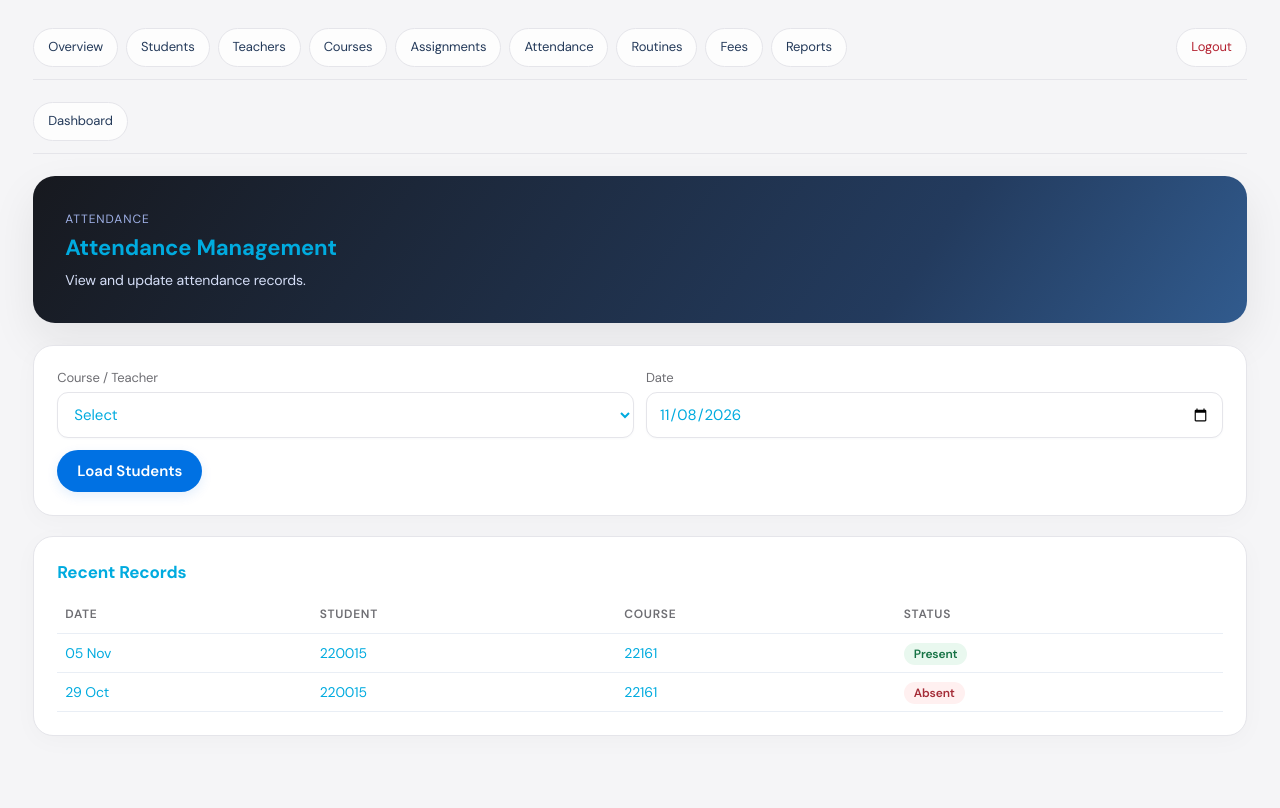
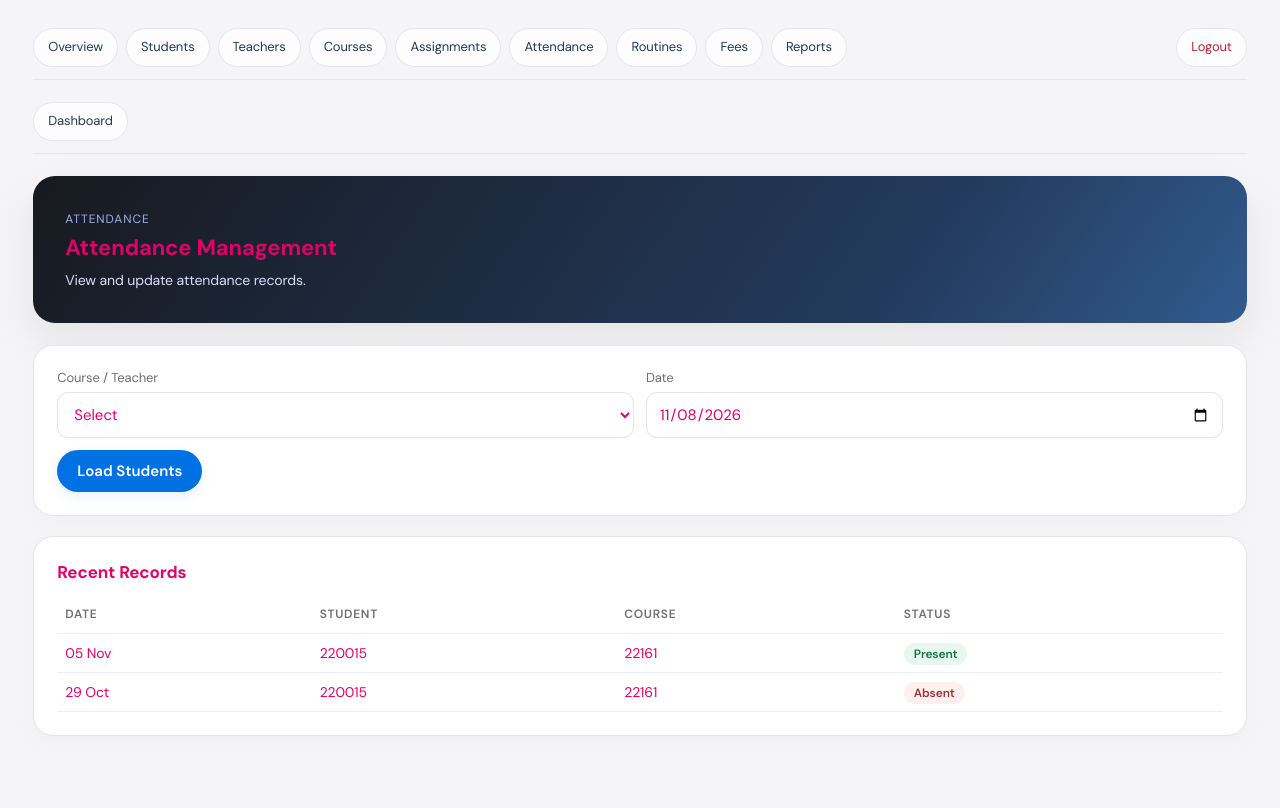
Before and after one commit to mdshihab56/student-attendance-management-system-using-django-including-dedicated-role-based-dashboards., a Django app: page /panel/attendance/ in a window 1280 px wide. Run offline with Django 5.2, Linux system fonts and the light colour scheme; a user stored in the database is signed in; data comes from the database, SQL or seed files in the repository; parts of the project's set-up code (start-up, migrations or seed data) failed here and were passed over.

Commit message:
base.html

```diff
--- a/STDApp/templates/admin_panel/base.html
+++ b/STDApp/templates/admin_panel/base.html
@@ -597,7 +597,7 @@
         --bg: #f5f5f7;
         --panel: #fff;
         --line: #e5e5ea;
-        --text: #00abdf;
+        --text: #df0068;
         --muted: #6e6e73;
         --navy: #1d1d1f;
         --field: #fff;
```
